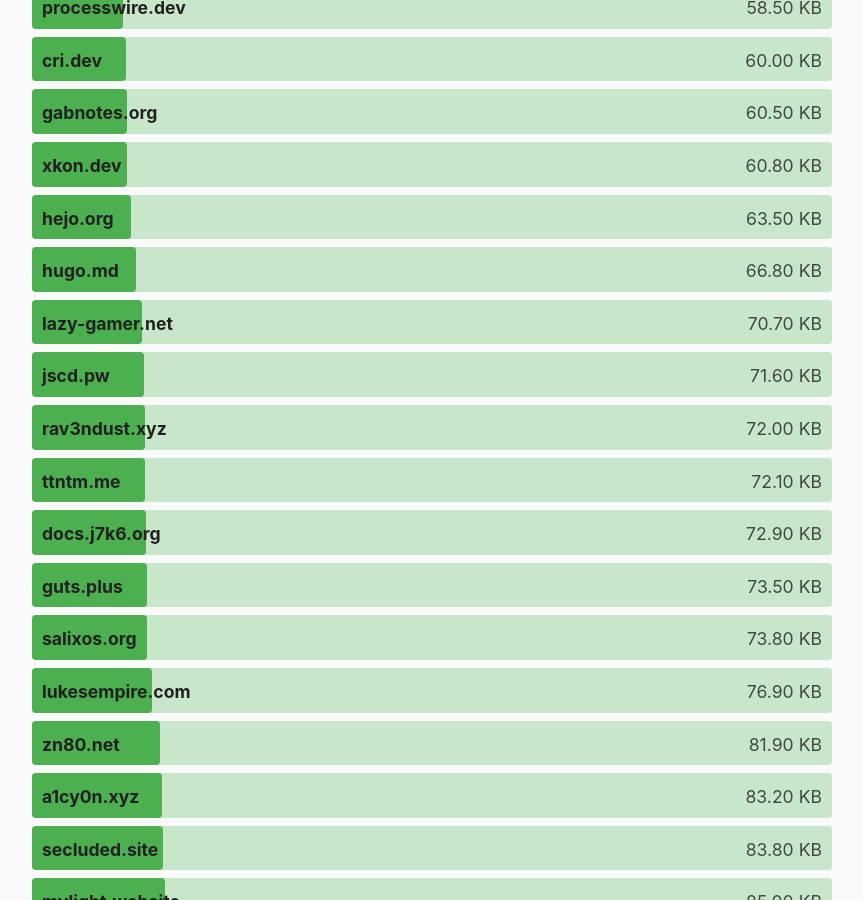
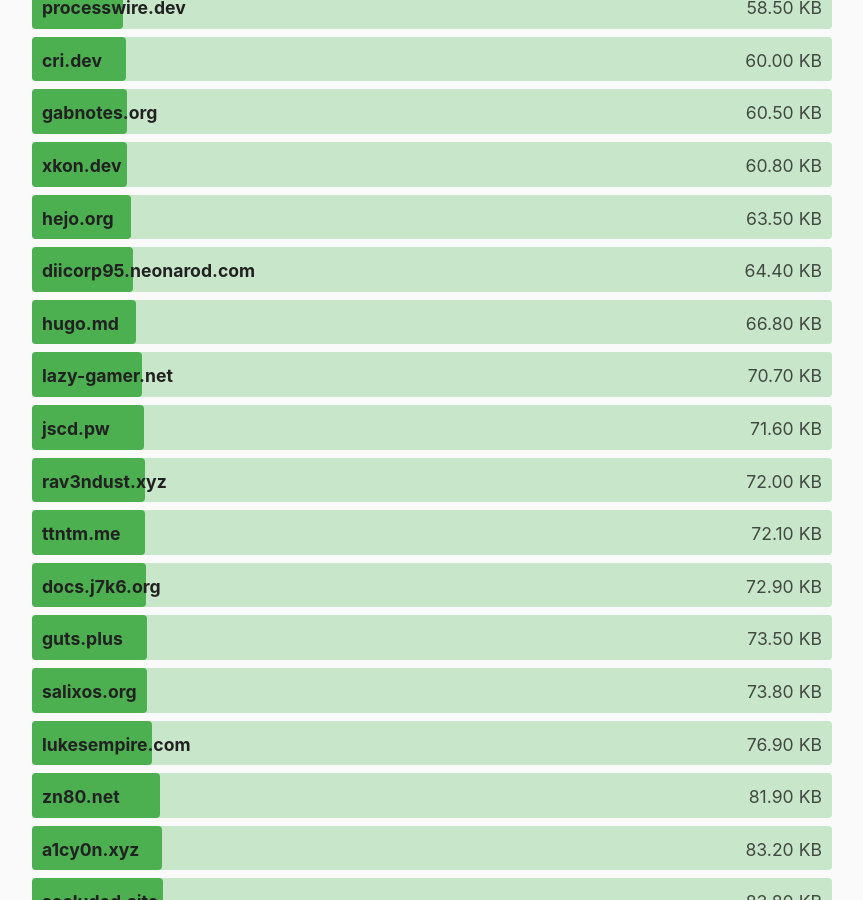
Before and after one commit to kevquirk/512kb.club, a Jekyll site: the page built from index.md, in a window 1280 px wide and 900 px high, scrolled down 8055 px. Shown: the whole window, without its empty margins (208-1071 px from the left). Built offline with Jekyll 4.4.1, drawn with Linux system fonts in a browser that asks for light colours; some of the changed text lies outside the part shown.

Commit message:
Update size information — diicorp95.neonarod.com

```diff
--- a/_data/sites.yml
+++ b/_data/sites.yml
@@ -365,8 +365,8 @@
 
 - domain: diicorp95.neonarod.com
   url: http://diicorp95.neonarod.com/
-  size: 158
-  last_checked: 2021-08-30
+  size: 64.4
+  last_checked: 2021-08-31
 
 - domain: dn15.de
   url: https://dn15.de/
```
